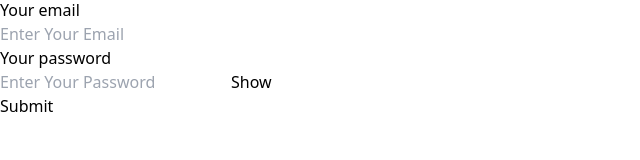
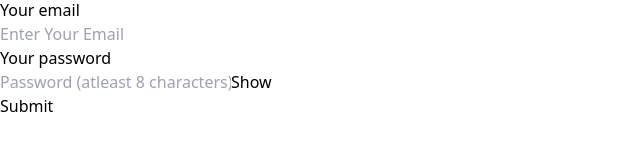
Before and after one commit to kaushal-Prakash/nie-community, a React (Vite) app: page /signup in a window 1280 px wide. Shown: the part 550-710 px from the top of the page, without its empty margins (0-640 px from the left). Built offline with nearby package versions, Linux system fonts and the light colour scheme; no server answers.

Commit message:
signup place holder updated

```diff
--- a/src/pages/SignupPage.jsx
+++ b/src/pages/SignupPage.jsx
@@ -45,7 +45,7 @@ function SignupPage() {
                     name="password"
                     onChange={(e) => setPass(e.target.value)}
                     id="password"
-                    placeholder="Enter Your Password"
+                    placeholder="Password (atleast 8 characters)"
                     className="mb-4"
                 />
                 <Button type="submit" text="Submit" />
```
